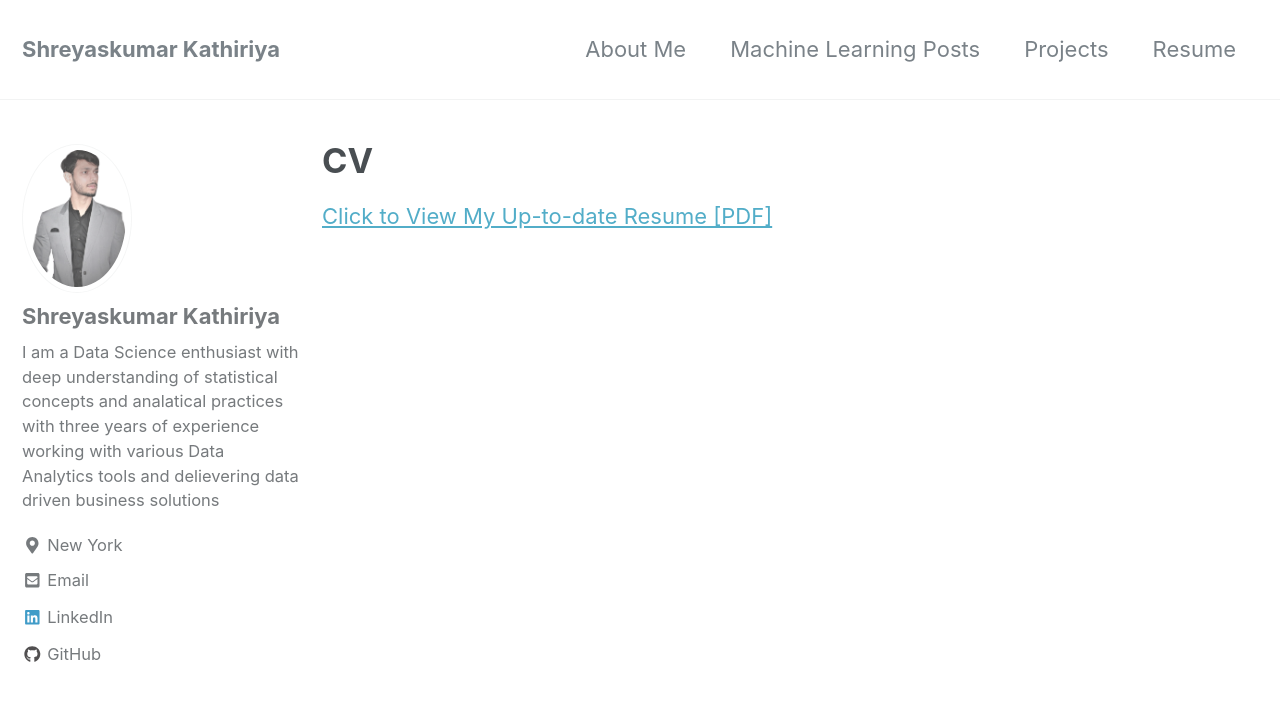
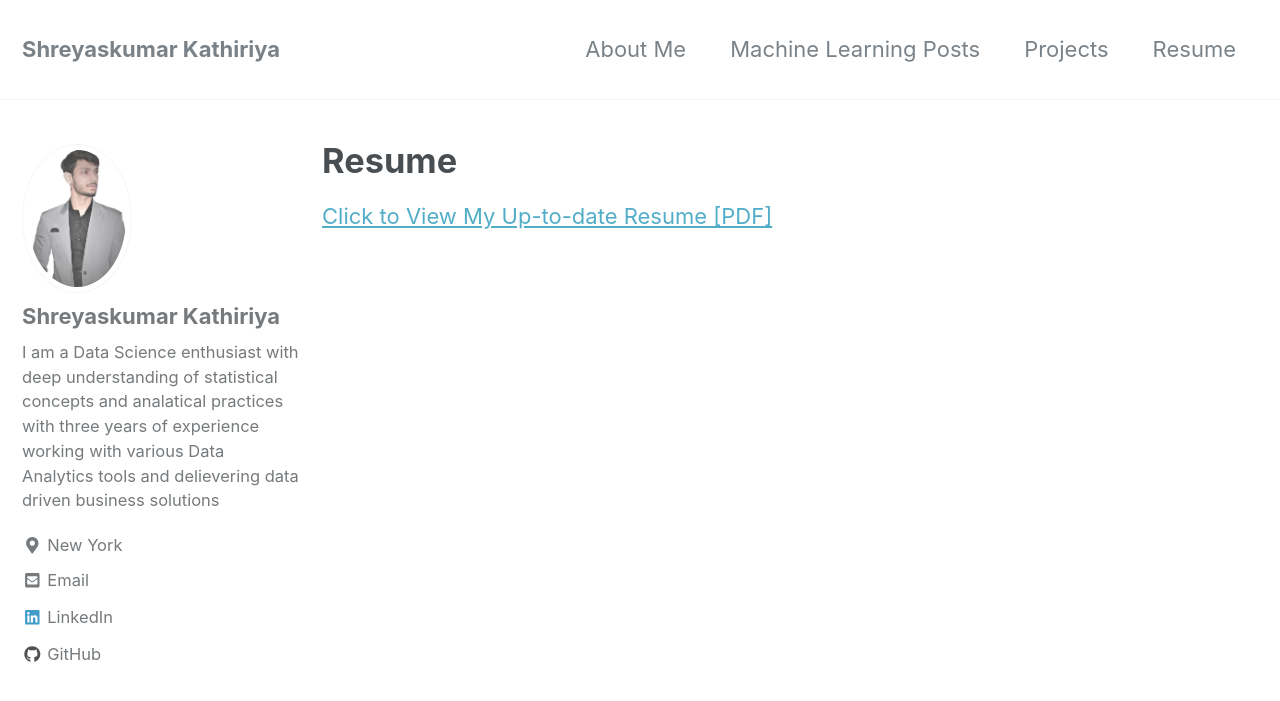
Before and after one commit to Shreyash1811/Shreyash1811.github.io, a Jekyll site: the page built from _pages/cv.md, in a window 1280 px wide and 900 px high. Shown: the top 701 px of the window. Built offline with Jekyll 4.4.1, drawn with Linux system fonts in a browser that asks for light colours; nearby versions of some CDN libraries.

Commit message:
Update cv.md

```diff
--- a/_pages/cv.md
+++ b/_pages/cv.md
@@ -1,6 +1,6 @@
 ---
 layout: archive
-title: "CV"
+title: "Resume"
 permalink: /cv/
 author_profile: true
 redirect_from:
@@ -10,4 +10,4 @@
 {% include base_path %}
 
 
-[Click to View My Up-to-date Resume [PDF]](http://dginovker.github.io/files/Resume.pdf)
+[Click to View My Up-to-date Resume [PDF]](https://github.com/Shreyash1811/Shreyash1811.github.io/blob/master/images/Shreyashkathiriya_resume_Spring2020.pdf)
```
